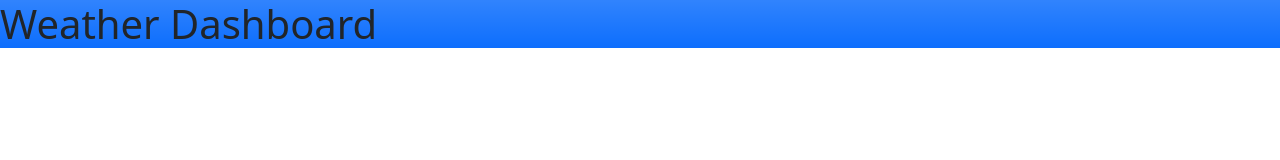
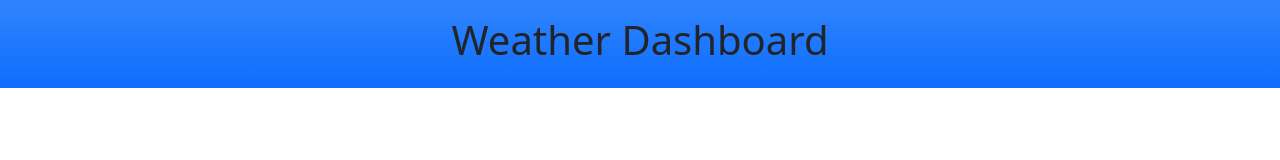
Before and after one commit to gisellerx/challenge6-Weather-dashboard, a plain HTML site: page index.html in a window 1280 px wide. Drawn offline with nearby package versions, Linux system fonts and the light colour scheme.

Commit message:
added padding and justified content for header in index.html

```diff
--- a/index.html
+++ b/index.html
@@ -8,7 +8,7 @@
     <link rel="stylesheet" href="./assets/css/style.css">
 </head>
 <body>
-    <header class="bg-primary bg-gradient">
+    <header class="bg-primary bg-gradient d-flex align-items-center py-3 justify-content-center">
         <h1>Weather Dashboard</h1>
     </header>
 
```
